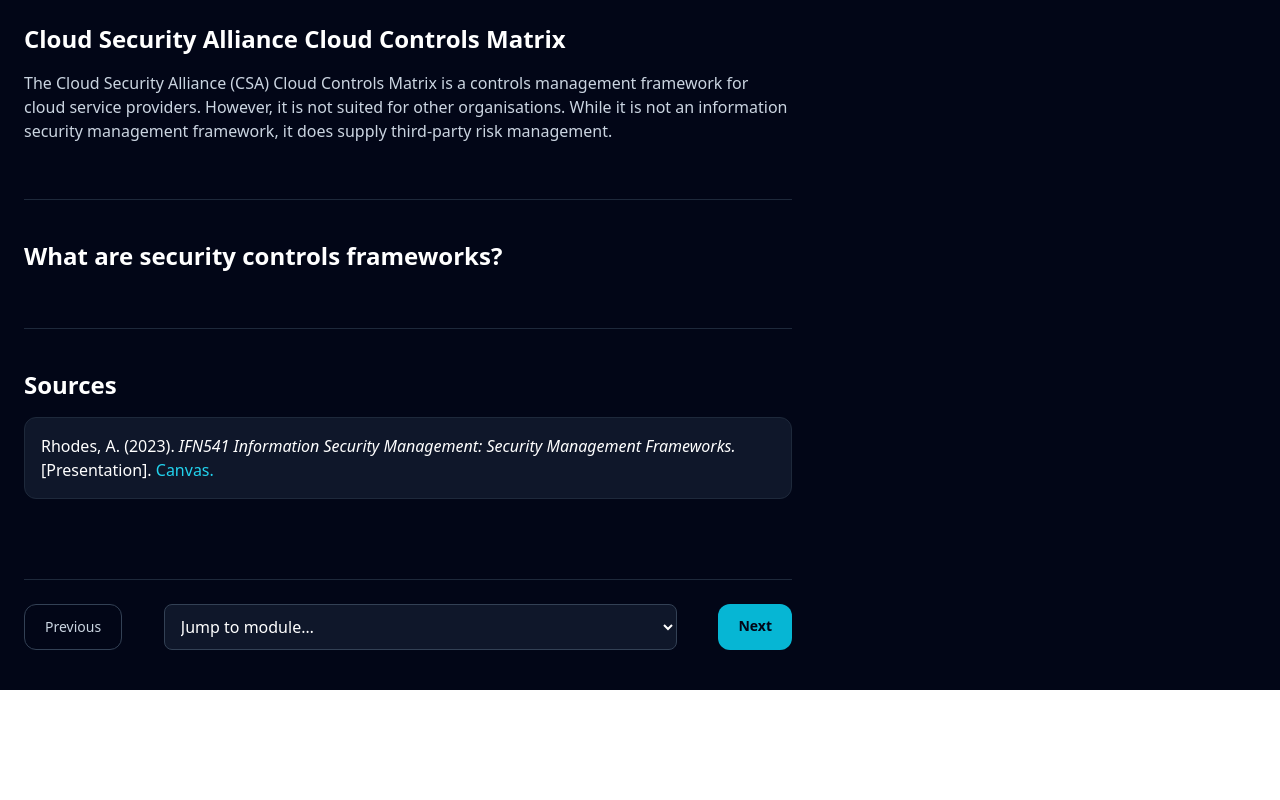
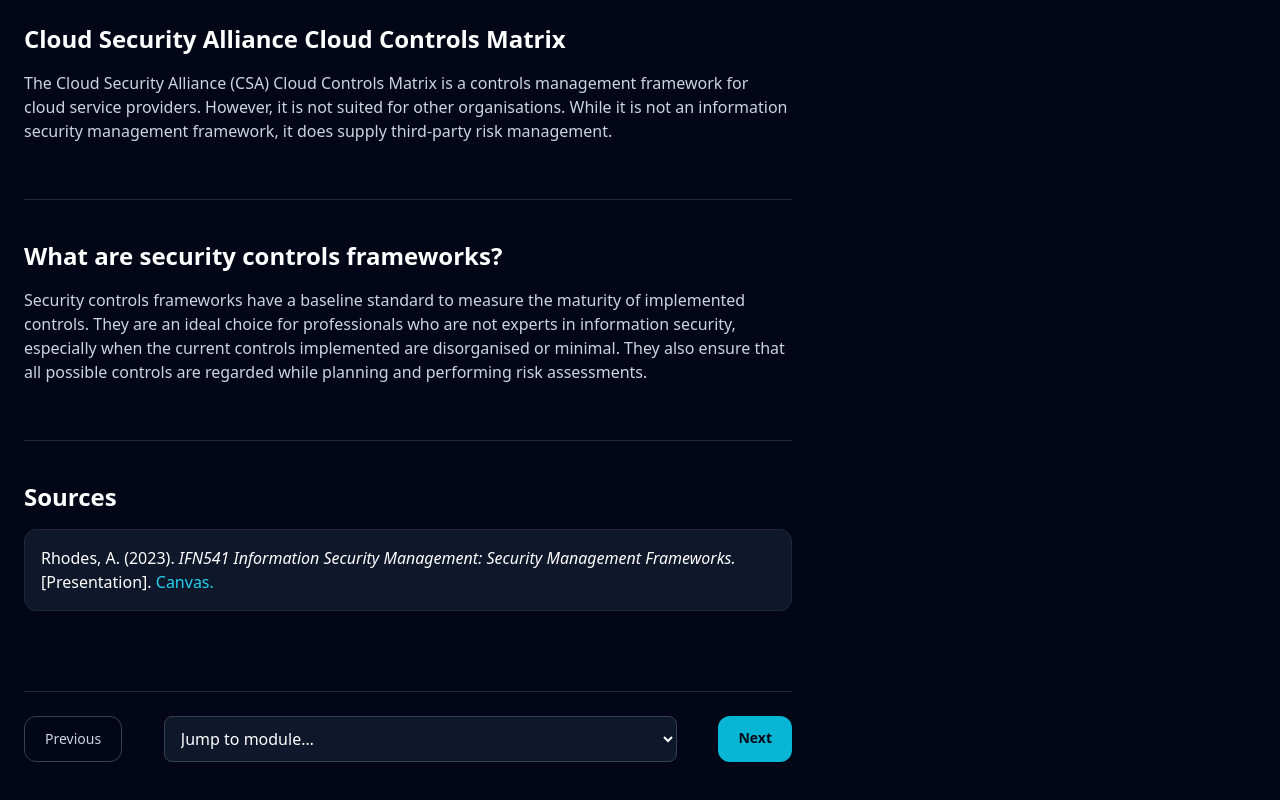
Before and after one commit to thedevarchive/shieldalert-security-dashboard, a Nuxt app: page /courses/infosec-mgmt/module3 in a window 1280 px wide. Shown: the part 1575-2375 px from the top of the page. Before the commit the page ends 2265 px from the top, so only its background shows below. Built offline with nearby package versions, Linux system fonts and the light colour scheme.

Commit message:
Added more content to module 3 of InfoSec course

```diff
--- a/app/pages/courses/infosec-mgmt/module3.vue
+++ b/app/pages/courses/infosec-mgmt/module3.vue
@@ -146,6 +146,9 @@
                     </h2>
 
                     <p class="mb-4 text-slate-300">
+                        Security controls frameworks have a baseline standard to measure the maturity of implemented controls.
+                        They are an ideal choice for professionals who are not experts in information security, especially when the current controls implemented are disorganised or minimal.
+                        They also ensure that all possible controls are regarded while planning and performing risk assessments.
                     </p>
                 </section>
 
```
